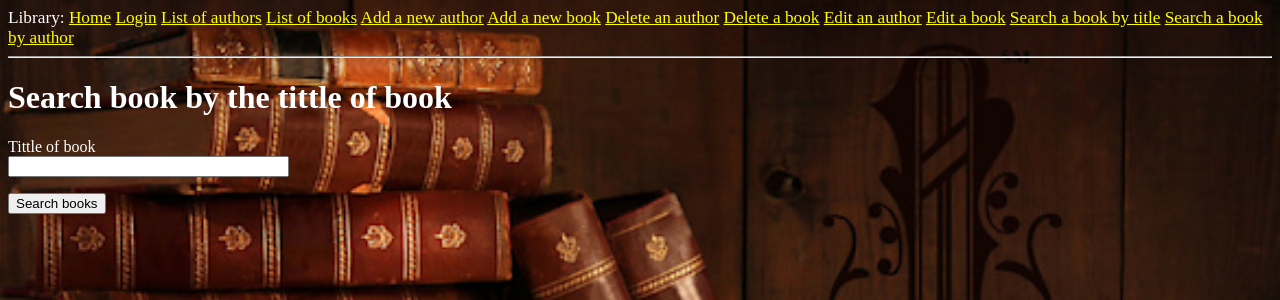
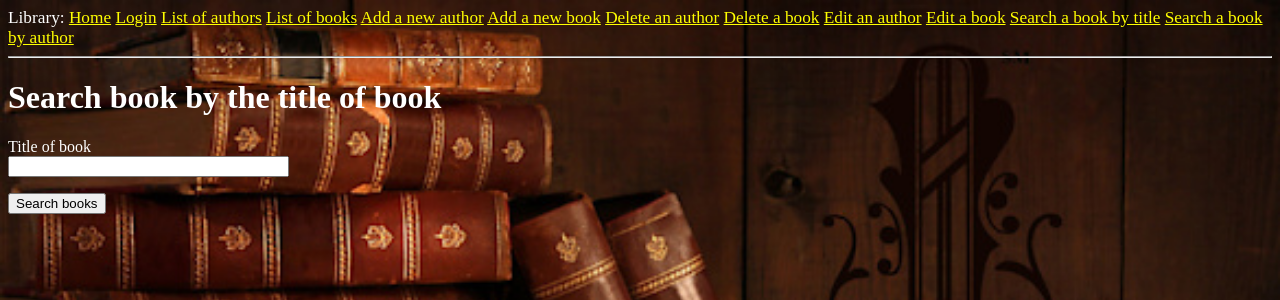
Before and after one commit to general0303/library3, a Flask app: page /search_books_by_title in a window 1280 px wide. Shown: the top 300 px of the page. Run offline with Flask 2, Linux system fonts and the light colour scheme.

Commit message:
fix bugs in design

```diff
--- a/app/forms.py
+++ b/app/forms.py
@@ -74,7 +74,7 @@ class SearchBooksByAuthorForm(FlaskForm):
 
 
 class SearchBooksByTitleForm(FlaskForm):
-    name = StringField('Tittle of book')
+    name = StringField('Title of book')
     submit = SubmitField('Search books')
 
 
--- a/app/templates/search_book_by_title.html
+++ b/app/templates/search_book_by_title.html
@@ -1,7 +1,7 @@
 {% extends "Base.html" %}
 
 {% block content %}
-    <h1>Search book by the tittle of book</h1>
+    <h1>Search book by the title of book</h1>
     <form action="" method="post">
         {{ form.hidden_tag() }}
         <p>
```
Also changed, not shown: app.db.
